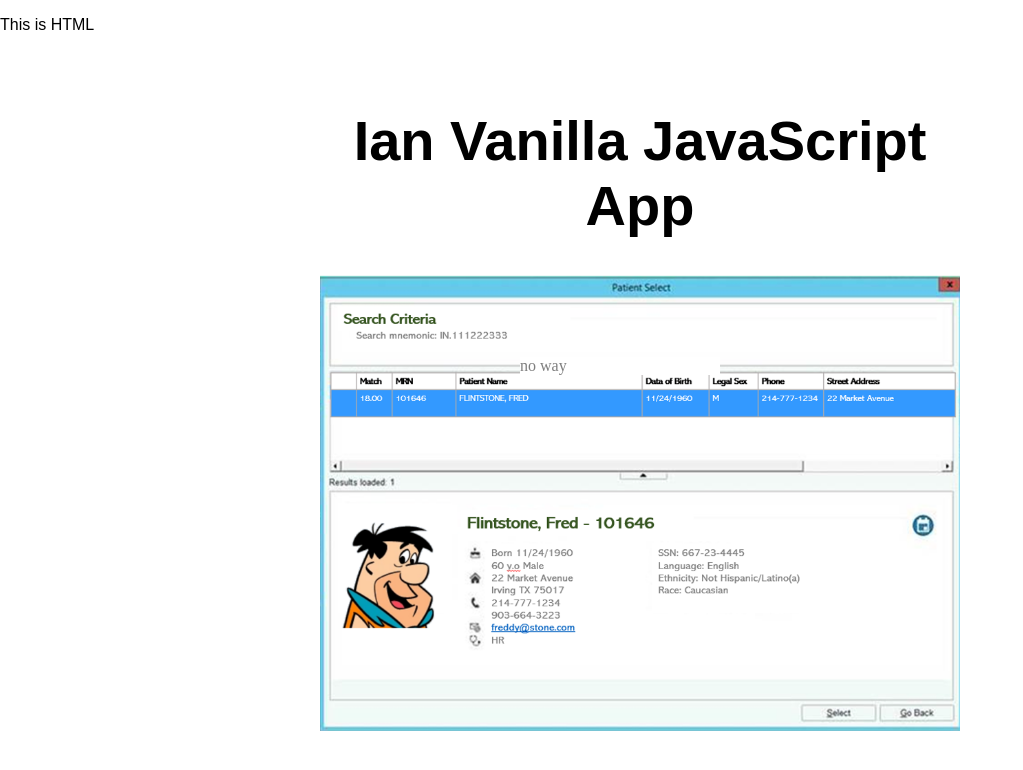
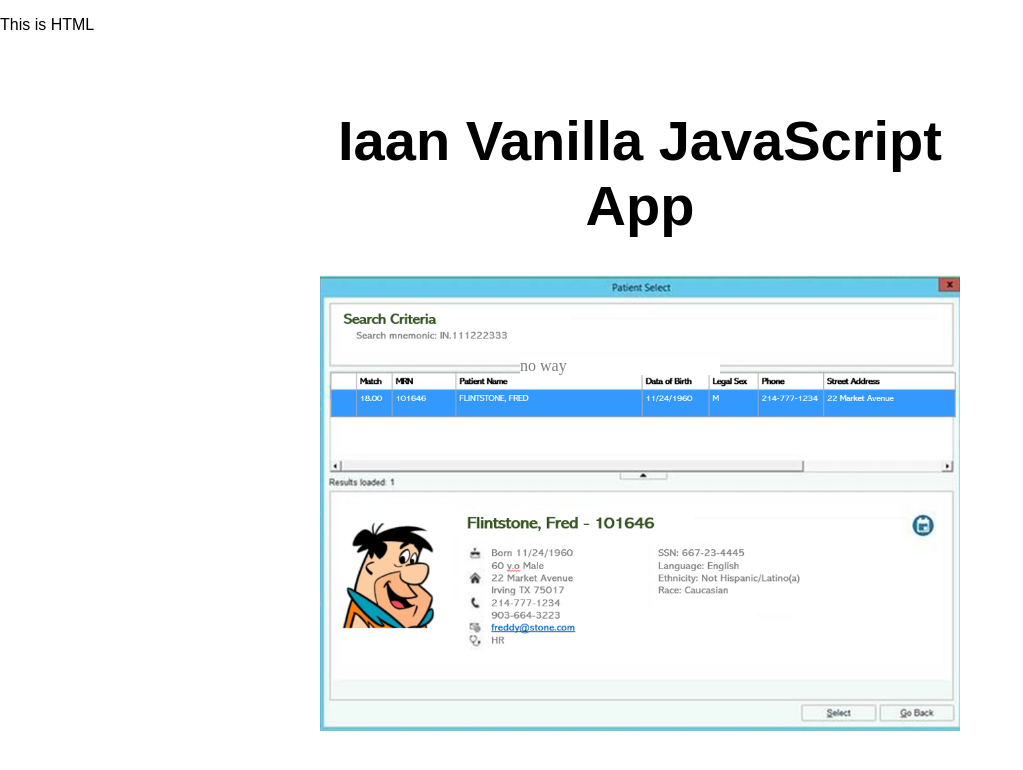
Before and after one commit to iansoftel0/my-first-static-web-app2, a website: page src/index.html in a window 1280 px wide. Shown: the whole page, without its empty margins (0-1023 px from the left). Drawn offline with Linux system fonts and the light colour scheme.

Commit message:
more ones.

```diff
--- a/src/index.html
+++ b/src/index.html
@@ -12,7 +12,7 @@
   <script src="js/script.js"></script>
   <p id="demo">This is HTML</p>
   <main>
-    <h1>Ian Vanilla JavaScript App</h1>
+    <h1>Iaan Vanilla JavaScript App</h1>
     <p id="phonenumber"></p>
     <div class="container">
       <img src="../Picture1.png" alt="Epic" style="width:100%;">
```
